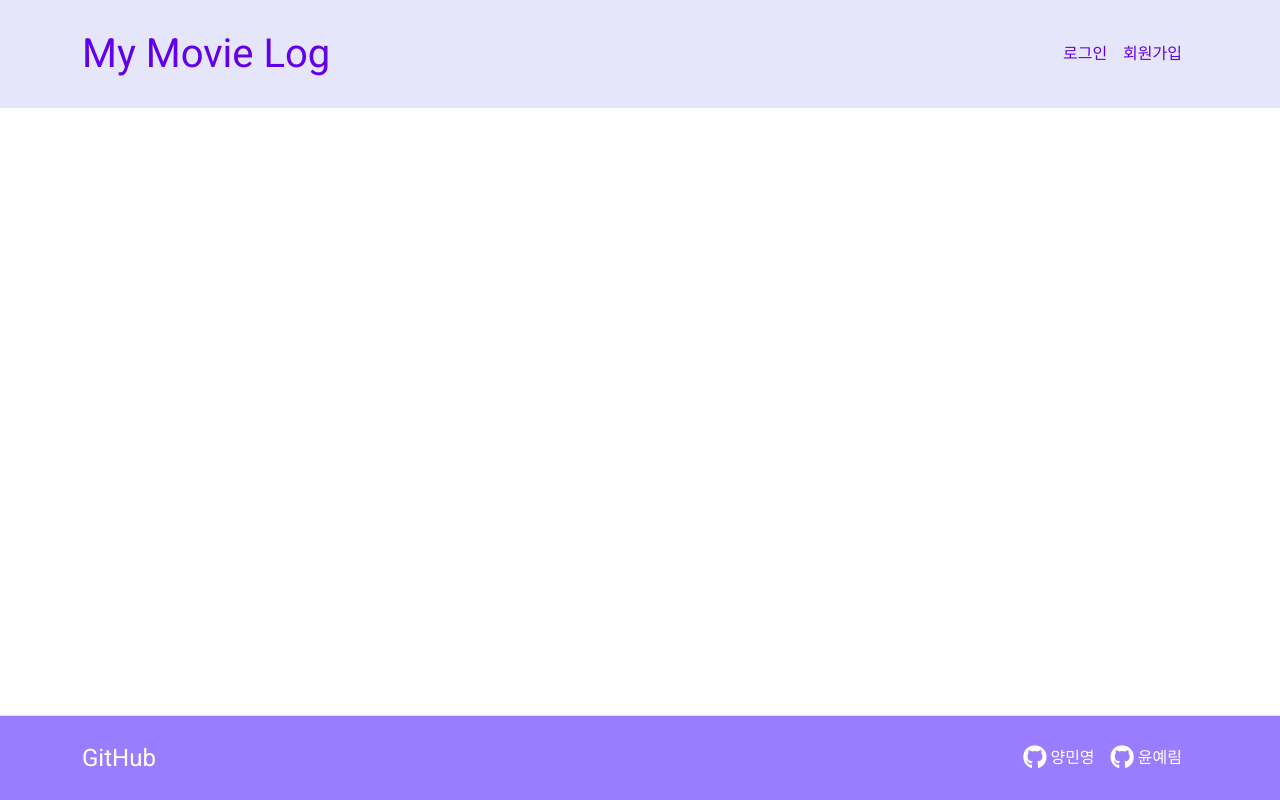
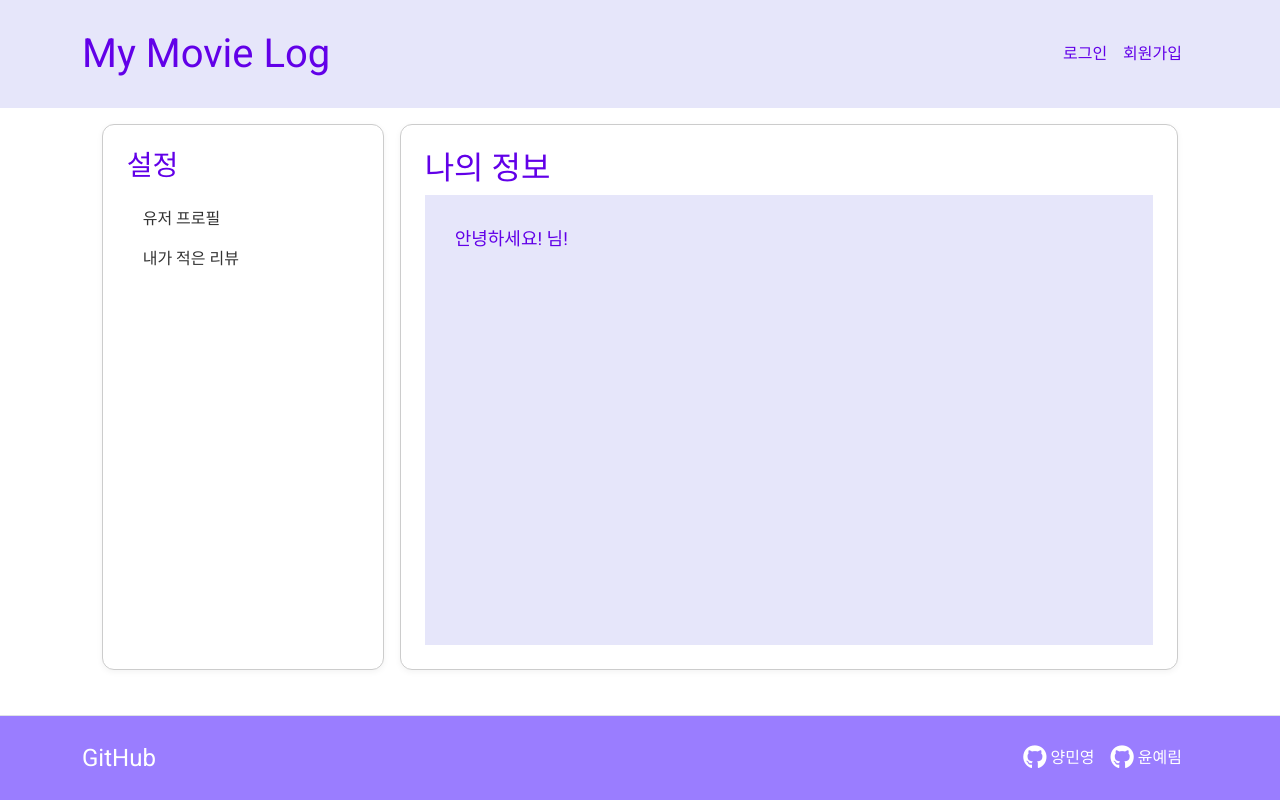
Before and after one commit to Minyoung06/My-Movie-Log, a Vue app: page /profile in a window 1280 px wide. Built offline with nearby package versions, Linux system fonts and the light colour scheme; no server answers.

Commit message:
feat: profilePage 및 컴포넌트

```diff
--- /dev/null
+++ b/src/components/profileComponets/MyReview.vue
@@ -0,0 +1,96 @@
+<template>
+  <div class="h-100">
+    <h2 id="header">나의 리뷰 목록</h2>
+    <div class="movie-grid">
+      <div class="movie-card" v-for="item in myReviews" :key="item.movieId">
+        <img
+          :src="`https://image.tmdb.org/t/p/w500${item.movie.poster_path}`"
+          alt="포스터"
+          class="movie-image"
+        />
+        <h3>{{ item.movie.title }}</h3>
+        <p>⭐ {{ item.score }}</p>
+      </div>
+    </div>
+  </div>
+</template>
+
+<script setup>
+import { getMovieDetails } from '@/api/tmdb';
+import { useUserStore } from '@/stores/userStore';
+import { onMounted, ref } from 'vue';
+
+const userStore = useUserStore();
+const myReviews = ref([]);
+
+onMounted(async () => {
+  const ratings = userStore.userInfo.ratings || [];
+
+  const enriched = await Promise.all(
+    ratings.map(async (r) => {
+      const movie = await getMovieDetails(r.movieId);
+      return movie
+        ? {
+            movieId: r.movieId,
+            score: r.score,
+            movie,
+          }
+        : null;
+    })
+  );
+
+  myReviews.value = enriched.filter(Boolean);
+});
+</script>
+
+<style scoped>
+#header {
+  color: #6200e8;
+  margin: 1rem 0; /* 위아래 균형 있게 */
+}
+
+/* 3열 그리드 */
+.movie-grid {
+  display: grid;
+  grid-template-columns: repeat(3, 1fr);
+  gap: 16px;
+  padding: 1rem;
+}
+
+/* 카드 스타일 */
+.movie-card {
+  background-color: #f4f4fc;
+  padding: 0.75rem;
+  border-radius: 12px;
+  box-shadow: 0 2px 6px rgba(0, 0, 0, 0.1);
+  text-align: center;
+
+  display: flex;
+  flex-direction: column;
+  justify-content: space-between; /* 상하 요소 간 거리 유지 */
+  height: 320px; /* ✅ 세로 길이 줄임 */
+  margin-bottom: 1rem; /* ✅ 카드 아래쪽 여백 추가 */
+}
+
+/* 이미지 사이즈 조정 */
+.movie-image {
+  width: 100%;
+  height: 180px; /* ✅ 이미지 높이 고정 */
+  object-fit: cover;
+  border-radius: 8px;
+  margin-bottom: 0.5rem;
+}
+
+/* 반응형 - 모바일 대응 */
+@media (max-width: 992px) {
+  .movie-grid {
+    grid-template-columns: repeat(2, 1fr);
+  }
+}
+
+@media (max-width: 576px) {
+  .movie-grid {
+    grid-template-columns: 1fr;
+  }
+}
+</style>
--- /dev/null
+++ b/src/components/profileComponets/UserInfo.vue
@@ -0,0 +1,30 @@
+<template>
+  <div>
+    <h2 id="header">나의 정보</h2>
+    <div id="body">안녕하세요! {{ userStore.userInfo.nickname }} 님!</div>
+  </div>
+</template>
+
+<script setup>
+import { useUserStore } from '@/stores/userStore';
+
+const userStore = useUserStore();
+
+console.log(userStore.userInfo);
+</script>
+
+<style scoped>
+#header {
+  color: #6200e8;
+}
+
+#body {
+  background-color: #e6e6fa;
+  height: 450px;
+
+  padding: 30px;
+
+  color: #6200e8;
+  font-size: large;
+}
+</style>
--- a/src/views/ProfilePage.vue
+++ b/src/views/ProfilePage.vue
@@ -1,2 +1,85 @@
-<template></template>
-<script setup></script>
+<template>
+  <div class="container py-3">
+    <div class="row justify-content-center align-items-stretch g-3">
+      <!-- 왼쪽 설정 메뉴 -->
+      <div class="col-md-3">
+        <div id="nav">
+          <nav>
+            <h3>설정</h3>
+            <ul class="nav mt-3 flex-column">
+              <li class="nav-item">
+                <a
+                  class="nav-link"
+                  href="#"
+                  @click.prevent="changeView('UserInfo')"
+                  >유저 프로필</a
+                >
+              </li>
+              <li class="nav-item">
+                <a
+                  class="nav-link"
+                  href="#"
+                  @click.prevent="changeView('MyReview')"
+                  >내가 적은 리뷰</a
+                >
+              </li>
+            </ul>
+          </nav>
+        </div>
+      </div>
+
+      <!-- 오른쪽 컴포넌트 -->
+      <div class="col-md-8">
+        <div id="profile-right">
+          <component :is="componentToRender" :key="componentKey" />
+        </div>
+      </div>
+    </div>
+  </div>
+</template>
+
+<script setup>
+import { shallowRef, ref, computed } from 'vue';
+import UserInfo from '@/components/profileComponets/UserInfo.vue';
+import MyReview from '@/components/profileComponets/MyReview.vue';
+
+const currentComponent = shallowRef(UserInfo);
+const componentKey = ref(0);
+
+const componentToRender = computed(() => currentComponent.value);
+
+function changeView(viewName) {
+  currentComponent.value = viewName === 'UserInfo' ? UserInfo : MyReview;
+  componentKey.value++;
+}
+</script>
+
+<style scoped>
+#nav,
+#profile-right {
+  background-color: #ffffff;
+  border: 1px solid #ccc;
+  border-radius: 12px;
+  padding: 1.5rem;
+  height: 100%;
+  box-shadow: 0 2px 6px rgba(0, 0, 0, 0.05);
+}
+
+/* 추가적인 여백 */
+.container {
+  max-width: 1200px;
+}
+
+h3 {
+  color: #6200e8;
+}
+
+.nav-link {
+  color: #333;
+}
+
+.nav-link:hover {
+  color: #6200e8;
+  text-decoration: underline;
+}
+</style>
```
